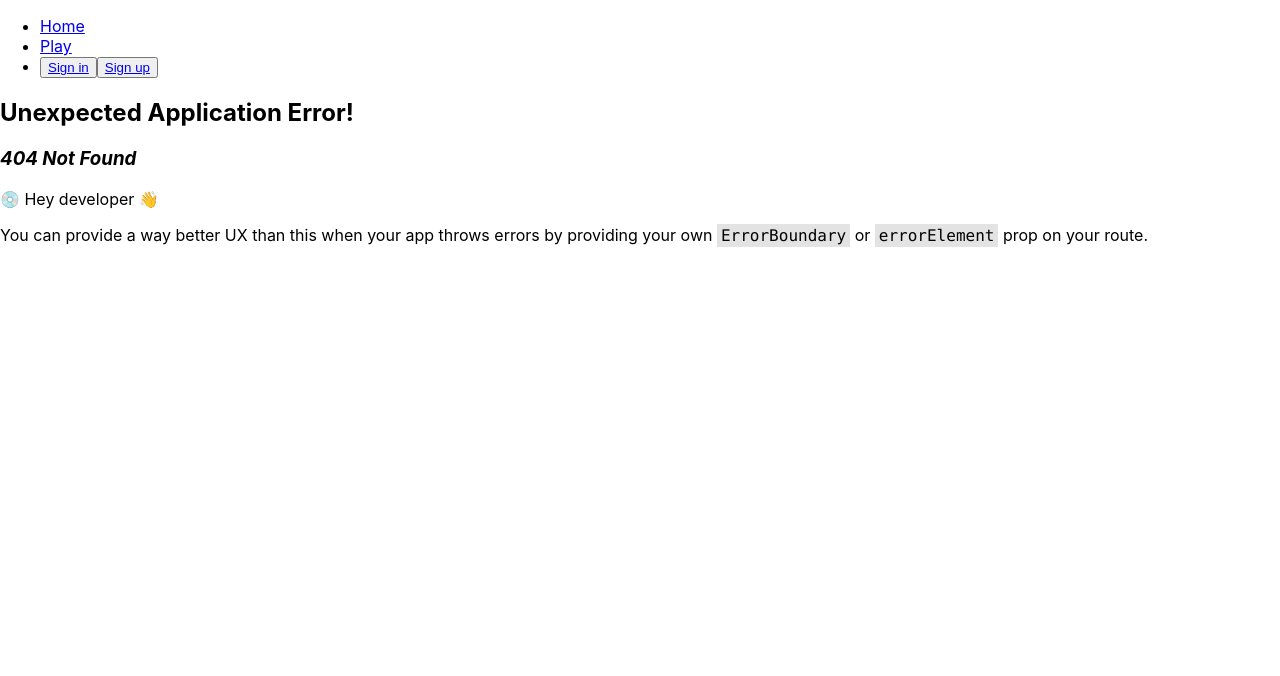
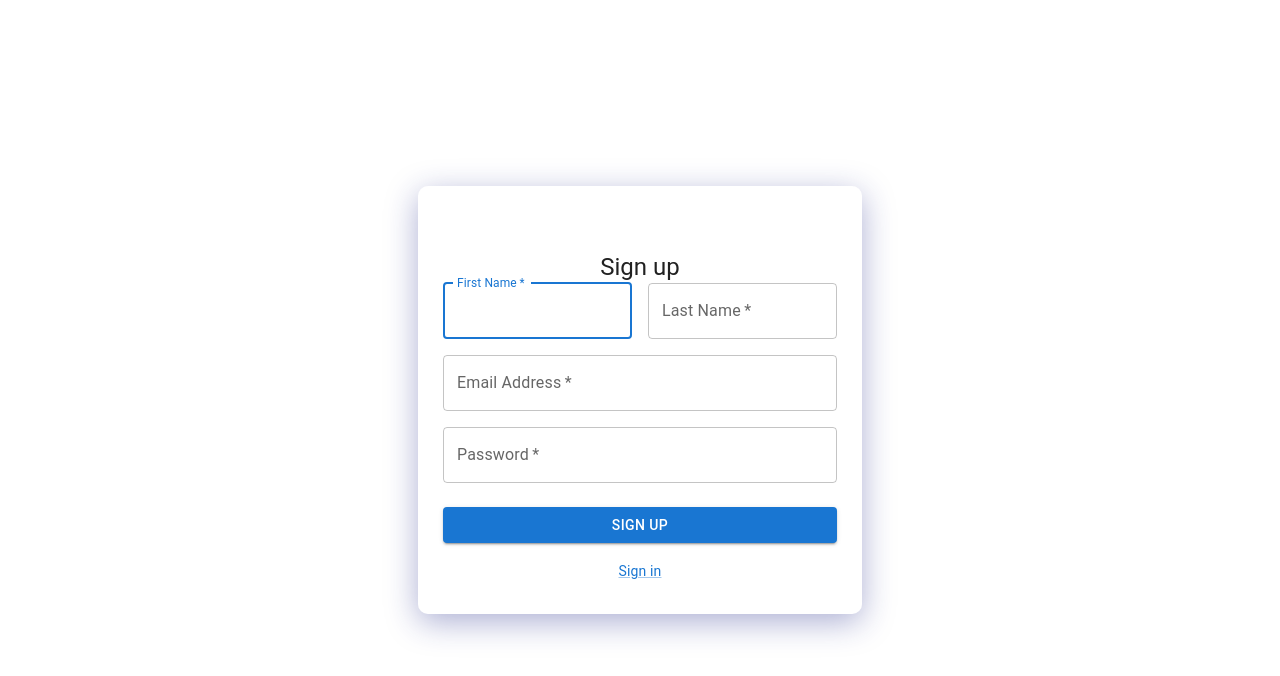
Before and after one commit to Corentin-kzk/GameOfGo, a React (Create React App) app in the folder front-end/: page /signup in a window 1280 px wide. Before the commit this address had no page. Shown: the top 676 px of the page. Built offline with nearby package versions, Linux system fonts and the light colour scheme.

Commit message:
Sign in and Sign up pages with validation

```diff
--- a/front-end/src/components/Navbar/Navbar.jsx
+++ b/front-end/src/components/Navbar/Navbar.jsx
@@ -6,10 +6,10 @@ const Navbar = () => {
             <ul>
                 <li><a href="/">Home</a></li>
                 <li><a href="/play">Play</a></li>
-                <li>
+                {/* <li>
                     <button><a href="/login">Sign in</a></button>
                     <button><a href="/signup">Sign up</a></button>
-                </li>
+                </li> */}
             </ul>
         </nav>
     );
--- a/front-end/src/index.js
+++ b/front-end/src/index.js
@@ -3,13 +3,17 @@ import ReactDOM from 'react-dom/client';
 import './index.css';
 import Homepage from "./pages/Home/Homepage";
 import Login from './pages/Login/Login';
+import SignUp from './pages/Login/SignUp';
 import reportWebVitals from './reportWebVitals';
 import Navbar from './components/Navbar/Navbar';
 import {
   createBrowserRouter,
   RouterProvider,
 } from "react-router-dom";
+import { ThemeProvider, createTheme } from '@mui/material/styles';
 
+const theme = createTheme(
+);
 
 const root = ReactDOM.createRoot(document.getElementById('root'));
 
@@ -26,12 +30,18 @@ const router = createBrowserRouter([
     path: "/login",
     element: <Login />,
   },
+  {
+    path: "/signup",
+    element: <SignUp />,
+  },
 ]);
 
 root.render(
   <React.StrictMode>
-    {router.element === <Login /> ? null : <Navbar />}
+     <ThemeProvider theme={theme}>
+    {router.element === <Login />}
     <RouterProvider router={router} />
+    </ThemeProvider>
   </React.StrictMode>
 );
 
--- a/front-end/src/pages/Login/Login.jsx
+++ b/front-end/src/pages/Login/Login.jsx
@@ -1,36 +1,137 @@
-import React, { useState } from 'react';
+import React from 'react';
+import { useFormik } from 'formik';
+import * as Yup from 'yup';
+import Button from '@mui/material/Button';
+import CssBaseline from '@mui/material/CssBaseline';
+import TextField from '@mui/material/TextField';
+import FormControlLabel from '@mui/material/FormControlLabel';
+import Checkbox from '@mui/material/Checkbox';
+import Link from '@mui/material/Link';
+import Grid from '@mui/material/Grid';
+import Box from '@mui/material/Box';
+import Typography from '@mui/material/Typography';
+import Container from '@mui/material/Container';
+import { createTheme, ThemeProvider } from '@mui/material/styles';
 
-const Login = () => {
-    const [username, setUsername] = useState('');
-    const [password, setPassword] = useState('');
+const defaultTheme = createTheme({
+  palette: {
+    primary: {
+      main: '#2B4B6F',
+    },
+    secondary: {
+      main: '#f44336',
+    },
+  },
+});
 
-    const handleUsernameChange = (e) => {
-        setUsername(e.target.value);
-    };
+const validationSchema = Yup.object().shape({
+  email: Yup.string().email('Invalid email').required('Email is required'),
+  password: Yup.string().required('Password is required'),
+});
 
-    const handlePasswordChange = (e) => {
-        setPassword(e.target.value);
-    };
+const SignIn = () => {
+  const formik = useFormik({
+    initialValues: {
+      email: '',
+      password: '',
+    },
+    validationSchema: validationSchema,
+    onSubmit: (values) => {
+      console.log('Form submitted:', values);
+      // sign in logic goes here
+    },
+  });
 
-    const handleSubmit = (e) => {
-        e.preventDefault();
-        // Add your login logic here
-    };
-
-    return (
-        <div>
-            <h1>Login</h1>
-            <form onSubmit={handleSubmit}>
-                <label>Username:</label>
-                <input type="text" value={username} onChange={handleUsernameChange} />
-                <br />
-                <label>Password:</label>
-                <input type="password" value={password} onChange={handlePasswordChange} />
-                <br />
-                <button type="submit">Login</button>
+  return (
+    <ThemeProvider theme={defaultTheme}>
+      <Grid
+        container
+        spacing={0}
+        direction="column"
+        alignItems="center"
+        justifyContent="center"
+        sx={{ minHeight: '100vh' }}
+      >
+        <Grid item xs={3}></Grid>
+        <Container
+          sx={{
+            background: 'rgba( 255, 255, 255, 0.25 )',
+            boxShadow: '0 8px 32px 0 rgba( 31, 38, 135, 0.37 )',
+            backdropFilter: 'blur( 20px )',
+            WebkitBackdropFilter: 'blur( 20px )',
+            borderRadius: '10px',
+            border: '1px solid rgba( 255, 255, 255, 0.18 )',
+            paddingBottom: '30px',
+          }}
+          component="main"
+          maxWidth="xs"
+        >
+          <CssBaseline />
+          <Box
+            sx={{
+              marginTop: 8,
+              display: 'flex',
+              flexDirection: 'column',
+              alignItems: 'center',
+            }}
+          >
+            <Typography component="h1" variant="h5">
+              Sign in
+            </Typography>
+            <form onSubmit={formik.handleSubmit} noValidate>
+              <TextField
+                margin="normal"
+                required
+                fullWidth
+                id="email"
+                label="Email Address"
+                name="email"
+                autoComplete="email"
+                autoFocus
+                value={formik.values.email}
+                onChange={formik.handleChange}
+                error={formik.touched.email && Boolean(formik.errors.email)}
+                helperText={formik.touched.email && formik.errors.email}
+              />
+              <TextField
+                margin="normal"
+                required
+                fullWidth
+                name="password"
+                label="Password"
+                type="password"
+                id="password"
+                autoComplete="current-password"
+                value={formik.values.password}
+                onChange={formik.handleChange}
+                error={formik.touched.password && Boolean(formik.errors.password)}
+                helperText={formik.touched.password && formik.errors.password}
+              />
+              <FormControlLabel
+                control={<Checkbox value="remember" color="primary" />}
+                label="Remember me"
+              />
+              <Button
+                type="submit"
+                fullWidth
+                variant="contained"
+                sx={{ mt: 3, mb: 2 }}
+              >
+                Sign In
+              </Button>
+              <Grid container justifyContent="center">
+                <Grid item>
+                  <Link href="/signup" variant="body2">
+                    {'Sign Up'}
+                  </Link>
+                </Grid>
+              </Grid>
             </form>
-        </div>
-    );
+          </Box>
+        </Container>
+      </Grid>
+    </ThemeProvider>
+  );
 };
 
-export default Login;
+export default SignIn;
--- /dev/null
+++ b/front-end/src/pages/Login/SignUp.jsx
@@ -0,0 +1,159 @@
+import React from 'react';
+import { useFormik } from 'formik';
+import * as Yup from 'yup';
+import Button from '@mui/material/Button';
+import CssBaseline from '@mui/material/CssBaseline';
+import TextField from '@mui/material/TextField';
+import Link from '@mui/material/Link';
+import Grid from '@mui/material/Grid';
+import Box from '@mui/material/Box';
+import Typography from '@mui/material/Typography';
+import Container from '@mui/material/Container';
+import { createTheme, ThemeProvider } from '@mui/material/styles';
+
+const defaultTheme = createTheme();
+
+// Define Yup validation schema
+const validationSchema = Yup.object().shape({
+  firstName: Yup.string().required('First Name is required'),
+  lastName: Yup.string().required('Last Name is required'),
+  email: Yup.string().email('Invalid email').required('Email is required'),
+  password: Yup.string().required('Password is required').min(8, 'Password must be at least 8 characters'),
+});
+
+const SignUp = () => {
+  const formik = useFormik({
+    initialValues: {
+      firstName: '',
+      lastName: '',
+      email: '',
+      password: '',
+    },
+    validationSchema: validationSchema,
+    onSubmit: (values) => {
+      console.log('Form submitted:', values);
+        // sign in logic goes here
+    },
+  });
+
+  return (
+    <ThemeProvider theme={defaultTheme}>
+      <Grid
+        container
+        spacing={0}
+        direction="column"
+        alignItems="center"
+        justifyContent="center"
+        sx={{ minHeight: '100vh' }}
+      >
+        <Grid item xs={3}></Grid>
+        <Container
+          sx={{
+            background: 'rgba( 255, 255, 255, 0.25 )',
+            boxShadow: '0 8px 32px 0 rgba( 31, 38, 135, 0.37 )',
+            backdropFilter: 'blur( 20px )',
+            WebkitBackdropFilter: 'blur( 20px )',
+            borderRadius: '10px',
+            border: '1px solid rgba( 255, 255, 255, 0.18 )',
+            paddingBottom: '30px',
+          }}
+          component="main"
+          maxWidth="xs"
+        >
+          <CssBaseline />
+          <Box
+            sx={{
+              marginTop: 8,
+              display: 'flex',
+              flexDirection: 'column',
+              alignItems: 'center',
+            }}
+          >
+            <Typography component="h1" variant="h5">
+              Sign up
+            </Typography>
+            <form onSubmit={formik.handleSubmit} noValidate>
+              <Grid container spacing={2}>
+                <Grid item xs={12} sm={6}>
+                  <TextField
+                    autoComplete="given-name"
+                    name="firstName"
+                    required
+                    fullWidth
+                    id="firstName"
+                    label="First Name"
+                    autoFocus
+                    value={formik.values.firstName}
+                    onChange={formik.handleChange}
+                    error={formik.touched.firstName && Boolean(formik.errors.firstName)}
+                    helperText={formik.touched.firstName && formik.errors.firstName}
+                  />
+                </Grid>
+                <Grid item xs={12} sm={6}>
+                  <TextField
+                    required
+                    fullWidth
+                    id="lastName"
+                    label="Last Name"
+                    name="lastName"
+                    autoComplete="family-name"
+                    value={formik.values.lastName}
+                    onChange={formik.handleChange}
+                    error={formik.touched.lastName && Boolean(formik.errors.lastName)}
+                    helperText={formik.touched.lastName && formik.errors.lastName}
+                  />
+                </Grid>
+                <Grid item xs={12}>
+                  <TextField
+                    required
+                    fullWidth
+                    id="email"
+                    label="Email Address"
+                    name="email"
+                    autoComplete="email"
+                    value={formik.values.email}
+                    onChange={formik.handleChange}
+                    error={formik.touched.email && Boolean(formik.errors.email)}
+                    helperText={formik.touched.email && formik.errors.email}
+                  />
+                </Grid>
+                <Grid item xs={12}>
+                  <TextField
+                    required
+                    fullWidth
+                    name="password"
+                    label="Password"
+                    type="password"
+                    id="password"
+                    autoComplete="new-password"
+                    value={formik.values.password}
+                    onChange={formik.handleChange}
+                    error={formik.touched.password && Boolean(formik.errors.password)}
+                    helperText={formik.touched.password && formik.errors.password}
+                  />
+                </Grid>
+              </Grid>
+              <Button
+                type="submit"
+                fullWidth
+                variant="contained"
+                sx={{ mt: 3, mb: 2 }}
+              >
+                Sign Up
+              </Button>
+              <Grid container justifyContent="center">
+                <Grid item>
+                  <Link href="/login" variant="body2">
+                    Sign in
+                  </Link>
+                </Grid>
+              </Grid>
+            </form>
+          </Box>
+        </Container>
+      </Grid>
+    </ThemeProvider>
+  );
+};
+
+export default SignUp;
```
Also changed, not shown: front-end/src/components/LoginValidation/ValidationSchema.js (added, +14 -0 lines).
